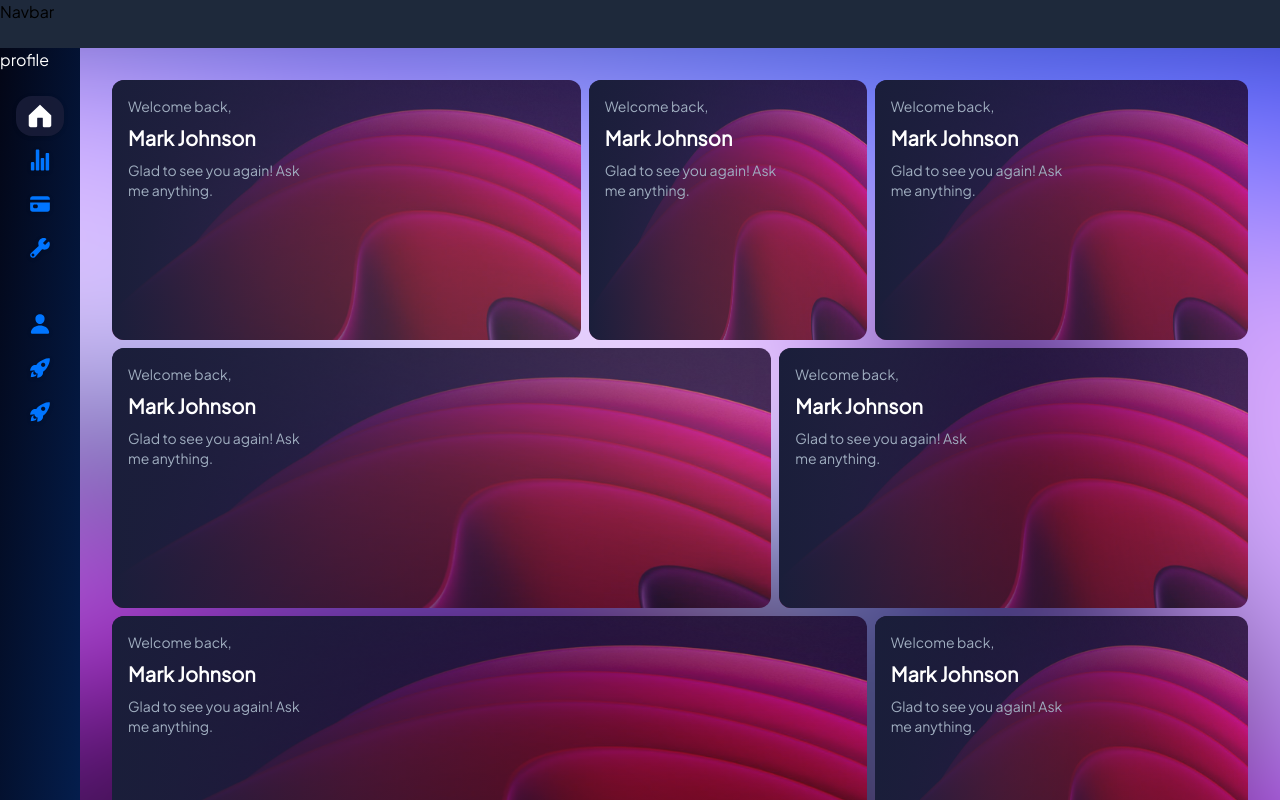
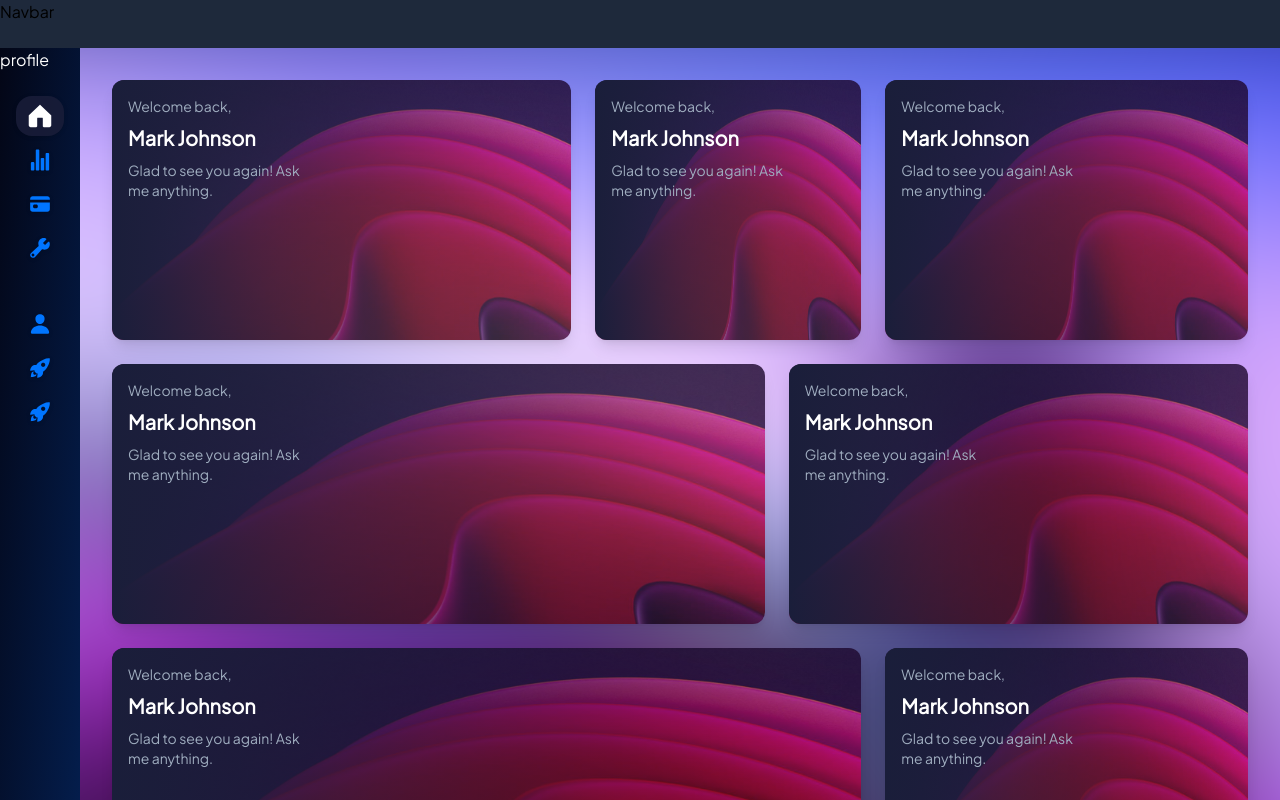
Before and after one commit to OthDr/dot-dashboard, a React (Create React App) app: page /dashboard in a window 1280 px wide. Shown: the top 800 px of the page. Built offline with nearby package versions, Linux system fonts and the light colour scheme.

Commit message:
grid styling

```diff
--- a/src/scenes/home/GridSystem.tsx
+++ b/src/scenes/home/GridSystem.tsx
@@ -10,27 +10,27 @@ import ColSpan4R1 from './cards/ColSpan4R1';
 const GridSystem: React.FC = () => {
     return (
         <div
-            className='grid grid-cols-6 lg:grid-cols-12 gap-2 h-full '
+            className='grid grid-cols-6 lg:grid-cols-12 gap-6 h-full '
         >
-            <div className="h-[220px] lg:h-[260px] bg-transparent lg:col-span-5  hover:scale-[101%] duration-300 overflow-hidden">
+            <div className="h-[220px] lg:h-[260px] bg-transparent lg:col-span-5  hover:scale-[101%] duration-300 rounded-xl shadow-lg hover:shadow-black/60">
                 <ColSpan5R1 />
             </div>
-            <div className="h-[220px] lg:h-[260px] bg-transparent lg:col-span-3  hover:scale-[101%] duration-300 overflow-hidden">
+            <div className="h-[220px] lg:h-[260px] bg-transparent lg:col-span-3  hover:scale-[101%] duration-300 rounded-xl shadow-lg hover:shadow-black/60">
                 <ColSpan5R1 />{/* <ColSpan3 /> */}
             </div>
-            <div className="h-[220px] lg:h-[260px] bg-transparent lg:col-span-4  hover:scale-[101%] duration-300 overflow-hidden">
+            <div className="h-[220px] lg:h-[260px] bg-transparent lg:col-span-4  hover:scale-[101%] duration-300 rounded-xl shadow-lg hover:shadow-black/60">
                 <ColSpan5R1 />{/* <ColSpan4R1 /> */}
             </div>
-            <div className="h-[220px] lg:h-[260px] bg-transparent lg:col-span-7  hover:scale-[101%] duration-300 overflow-hidden">
+            <div className="h-[220px] lg:h-[260px] bg-transparent lg:col-span-7  hover:scale-[101%] duration-300 rounded-xl shadow-lg hover:shadow-black/60">
                 <ColSpan5R1 />{/* <ColSpan7 /> */}
             </div>
-            <div className="h-[220px] lg:h-[260px] bg-transparent lg:col-span-5  hover:scale-[101%] duration-300 overflow-hidden">
+            <div className="h-[220px] lg:h-[260px] bg-transparent lg:col-span-5  hover:scale-[101%] duration-300 rounded-xl shadow-lg hover:shadow-black/60">
                 <ColSpan5R1 />{/* <ColSpan5R2 /> */}
             </div>
-            <div className="h-[220px] lg:h-[260px] bg-transparent lg:col-span-8  hover:scale-[101%] duration-300 overflow-hidden">
+            <div className="h-[220px] lg:h-[260px] bg-transparent lg:col-span-8  hover:scale-[101%] duration-300 rounded-xl shadow-lg hover:shadow-black/60">
                 <ColSpan5R1 />{/* <ColSpan8 /> */}
             </div>
-            <div className="h-[220px] lg:h-[260px] bg-transparent lg:col-span-4  hover:scale-[101%] duration-300 overflow-hidden">
+            <div className="h-[220px] lg:h-[260px] bg-transparent lg:col-span-4  hover:scale-[101%] duration-300 rounded-xl shadow-lg hover:shadow-black/60">
                 <ColSpan5R1 />{/* <ColSpan4R2 /> */}
             </div>
         </div>
```
